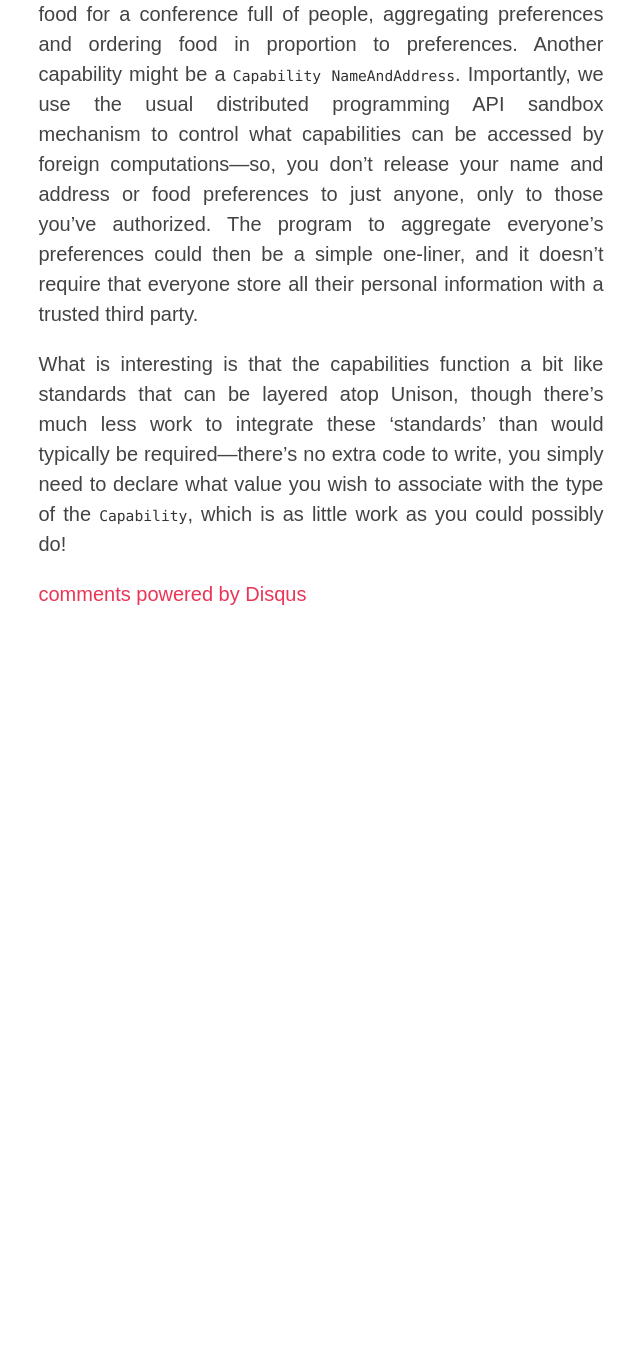
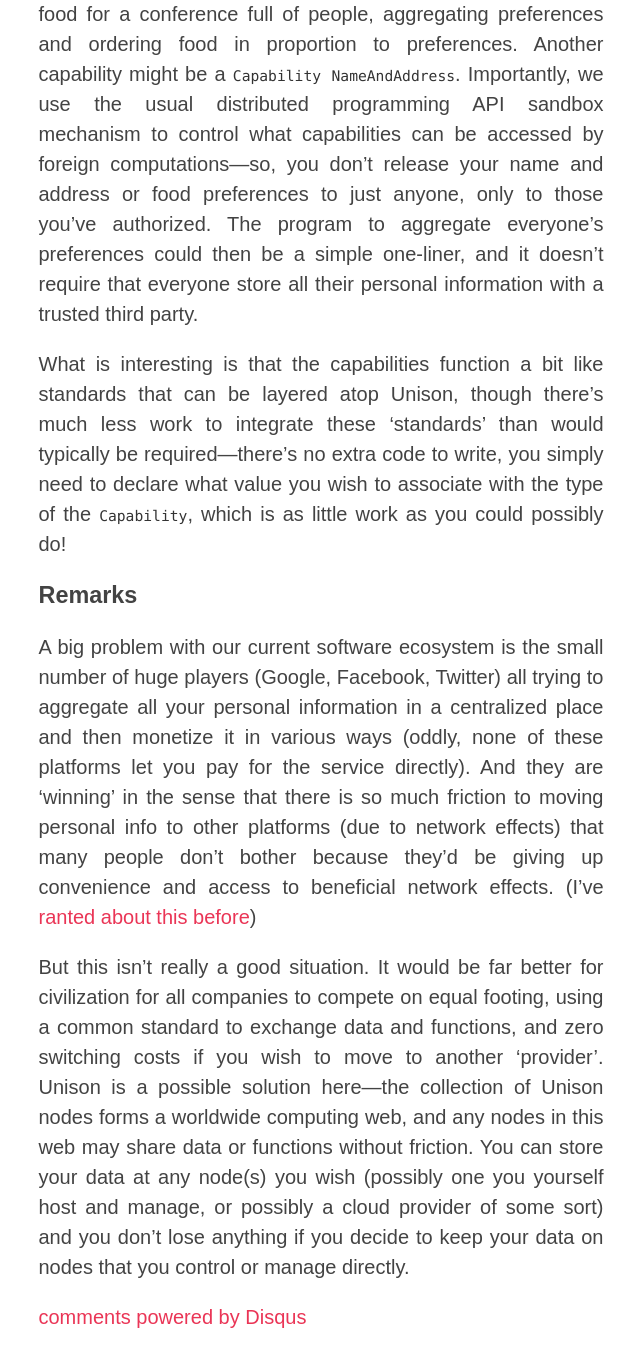
Before and after one commit to unisonweb/oldblog, a Jekyll site: the page built from _posts/2016-05-18-iot.markdown, in a window 1280 px wide and 1400 px high, scrolled down 3889 px. Shown: the top 1367 px of the window, without its empty margins (319-959 px from the left). Built offline with Jekyll 4.4.1, drawn with Linux system fonts in a browser that asks for light colours; some web fonts are replaced; comment, search, counter and statistics services are not loaded; before the commit the page ends 4566 px from its top, so only the background shows below that.

Commit message:
Update 2016-05-18-iot.markdown

```diff
--- a/_posts/2016-05-18-iot.markdown
+++ b/_posts/2016-05-18-iot.markdown
@@ -46,3 +46,9 @@
 The general idea is that we can have capabilities like: `Capability FoodPreferences` and implement programs that order food for a conference full of people, aggregating preferences and ordering food in proportion to preferences. Another capability might be a `Capability NameAndAddress`. Importantly, we use the usual distributed programming API sandbox mechanism to control what capabilities can be accessed by foreign computations---so, you don't release your name and address or food preferences to just anyone, only to those you've authorized. The program to aggregate everyone's preferences could then be a simple one-liner, and it doesn't require that everyone store all their personal information with a trusted third party.
 
 What is interesting is that the capabilities function a bit like standards that can be layered atop Unison, though there's much less work to integrate these 'standards' than would typically be required---there's no extra code to write, you simply need to declare what value you wish to associate with the type of the `Capability`, which is as little work as you could possibly do!
+
+### Remarks
+
+A big problem with our current software ecosystem is the small number of huge players (Google, Facebook, Twitter) all trying to aggregate all your personal information in a centralized place and then monetize it in various ways (oddly, none of these platforms let you pay for the service directly). And they are 'winning' in the sense that there is so much friction to moving personal info to other platforms (due to network effects) that many people don't bother because they'd be giving up convenience and access to beneficial network effects. (I've [ranted about this before](http://pchiusano.github.io/2013-05-22/future-of-software.html#whats-wrong-with-the-web))
+
+But this isn't really a good situation. It would be far better for civilization for all companies to compete on equal footing, using a common standard to exchange data and functions, and zero switching costs if you wish to move to another 'provider'. Unison is a possible solution here---the collection of Unison nodes forms a worldwide computing web, and any nodes in this web may share data or functions without friction. You can store your data at any node(s) you wish (possibly one you yourself host and manage, or possibly a cloud provider of some sort) and you don't lose anything if you decide to keep your data on nodes that you control or manage directly.
```
